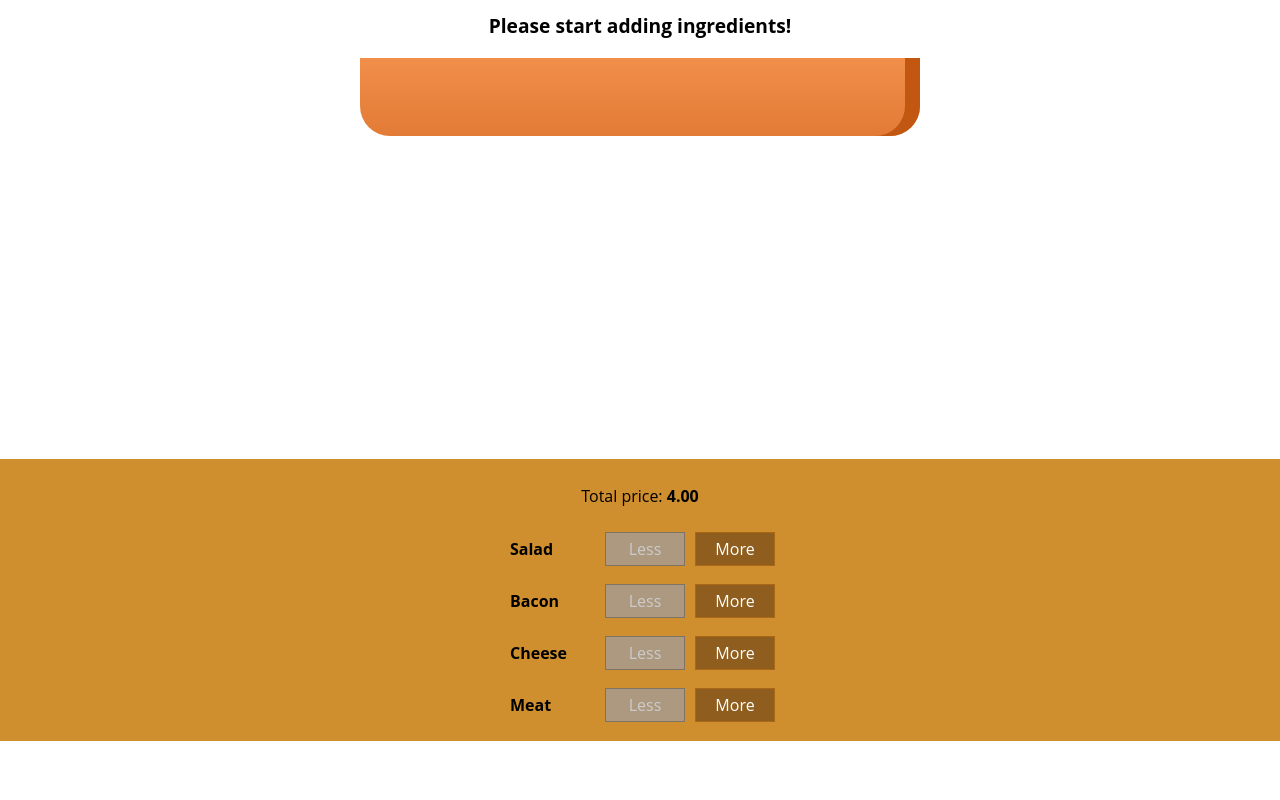
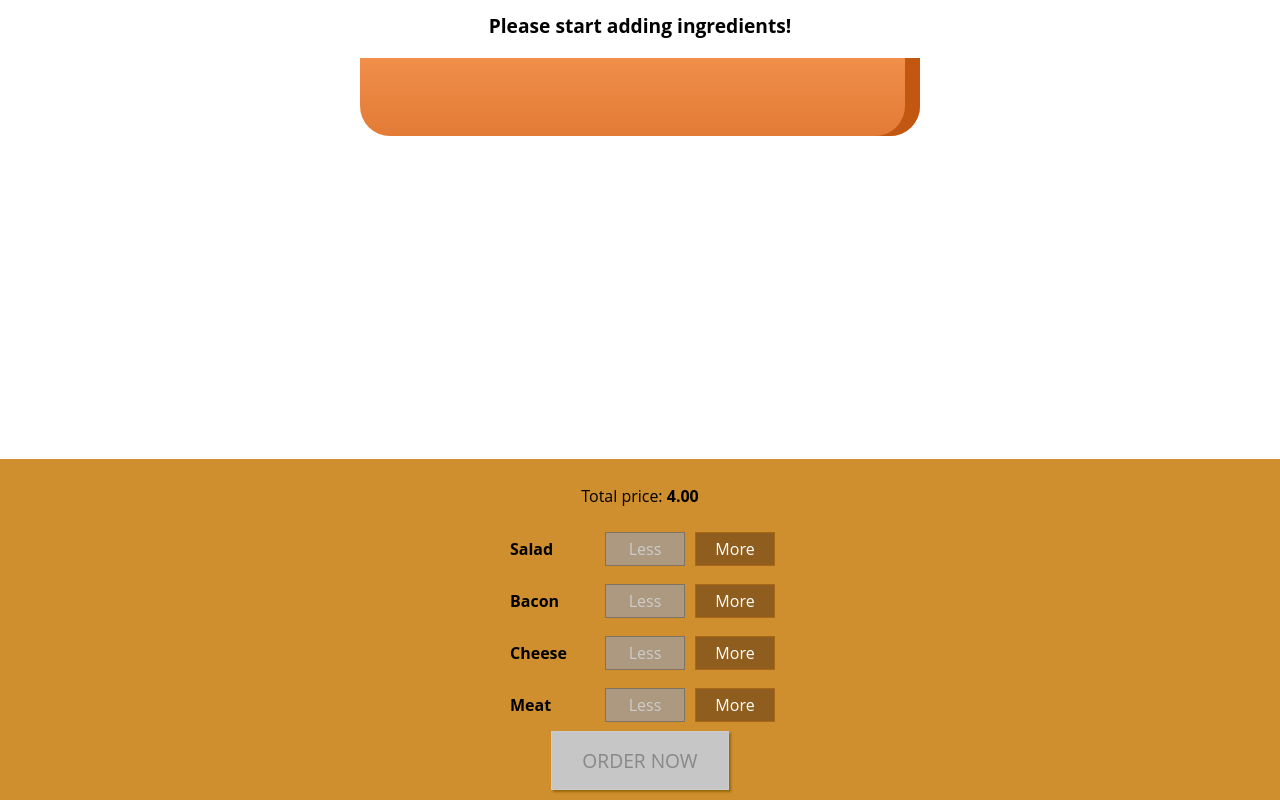
Before and after one commit to amberaries/burger-react-app, a React (Create React App) app: page / in a window 1280 px wide. Shown: the part 179-979 px from the top of the page. Before the commit the page ends 920 px from the top, so only its background shows below. Built offline with nearby package versions, Linux system fonts and the light colour scheme; the HTML template or start-up script is replaced by a standard one.

Commit message:
Purchase button.

```diff
--- a/src/components/Burger/BuildControls/BuildControls.js
+++ b/src/components/Burger/BuildControls/BuildControls.js
@@ -21,6 +21,9 @@
         removed={() => props.ingredientRemoved(ctrl.type)}
         disabled={props.disabled[ctrl.type]}/>
     ))}
+    <button
+      className={styles.OrderButton}
+      disabled={!props.purchasable}>ORDER NOW</button>
   </div>
 );
 
--- a/src/components/Burger/BuildControls/BuildControls.module.css
+++ b/src/components/Burger/BuildControls/BuildControls.module.css
@@ -8,3 +8,44 @@
   margin: auto;
   padding: 10px 0;
 }
+
+.OrderButton {
+  background-color: #DAD735;
+  outline: none;
+  cursor: pointer;
+  border: 1px solid #966909;
+  color: #966909;
+  font-family: inherit;
+  font-size: 1.2em;
+  padding: 15px 30px;
+  box-shadow: 2px 2px 2px #966909;
+}
+
+.OrderButton:hover, .OrderButton:active {
+  background-color: #A0DB41;
+  border: 1px solid #966909;
+  color: #966909;
+}
+
+.OrderButton:disabled {
+  background-color: #C7C6C6;
+  cursor: not-allowed;
+  border: 1px solid #ccc;
+  color: #888888;
+}
+
+.OrderButton:not(:disabled) {
+  animation: enable 0.3s linear;
+}
+
+@keyframes enable {
+  0% {
+      transform: scale(1);
+  }
+  60% {
+      transform: scale(1.1);
+  }
+  100% {
+      transform: scale(1);
+  }
+}
--- a/src/containers/BurgerBuilder/BurgerBuilder.js
+++ b/src/containers/BurgerBuilder/BurgerBuilder.js
@@ -19,7 +19,19 @@
       cheese: 0,
       meat: 0
     },
-    totalPrice: 4
+    totalPrice: 4,
+    purchasable: false
+  }
+
+  updatePurchaseState(ingredients) {
+    const sum = Object.keys(ingredients)
+      .map(igKey => {
+        return ingredients[igKey];
+      })
+      .reduce((sum, el) => {
+        return sum + el;
+      }, 0)
+    this.setState({purchasable: sum > 0})
   }
 
   addIngredientHandler = (type) => {
@@ -33,7 +45,8 @@
     this.setState({
       totalPrice: oldPrice + INGREDIENT_PRICES[type],
       ingredients: updatedIngredients
-    })
+    });
+    this.updatePurchaseState(updatedIngredients);
   }
 
   removeIngredientHandler = (type) => {
@@ -50,7 +63,8 @@
     this.setState({
       totalPrice: oldPrice - INGREDIENT_PRICES[type],
       ingredients: updatedIngredients
-    })
+    });
+    this.updatePurchaseState(updatedIngredients);
   }
 
   render() {
@@ -67,6 +81,7 @@
           ingredientAdded={this.addIngredientHandler}
           ingredientRemoved={this.removeIngredientHandler}
           disabled={disabledInfo}
+          purchasable={this.state.purchasable}
           price={this.state.totalPrice} />
       </Aux>
     );
```
